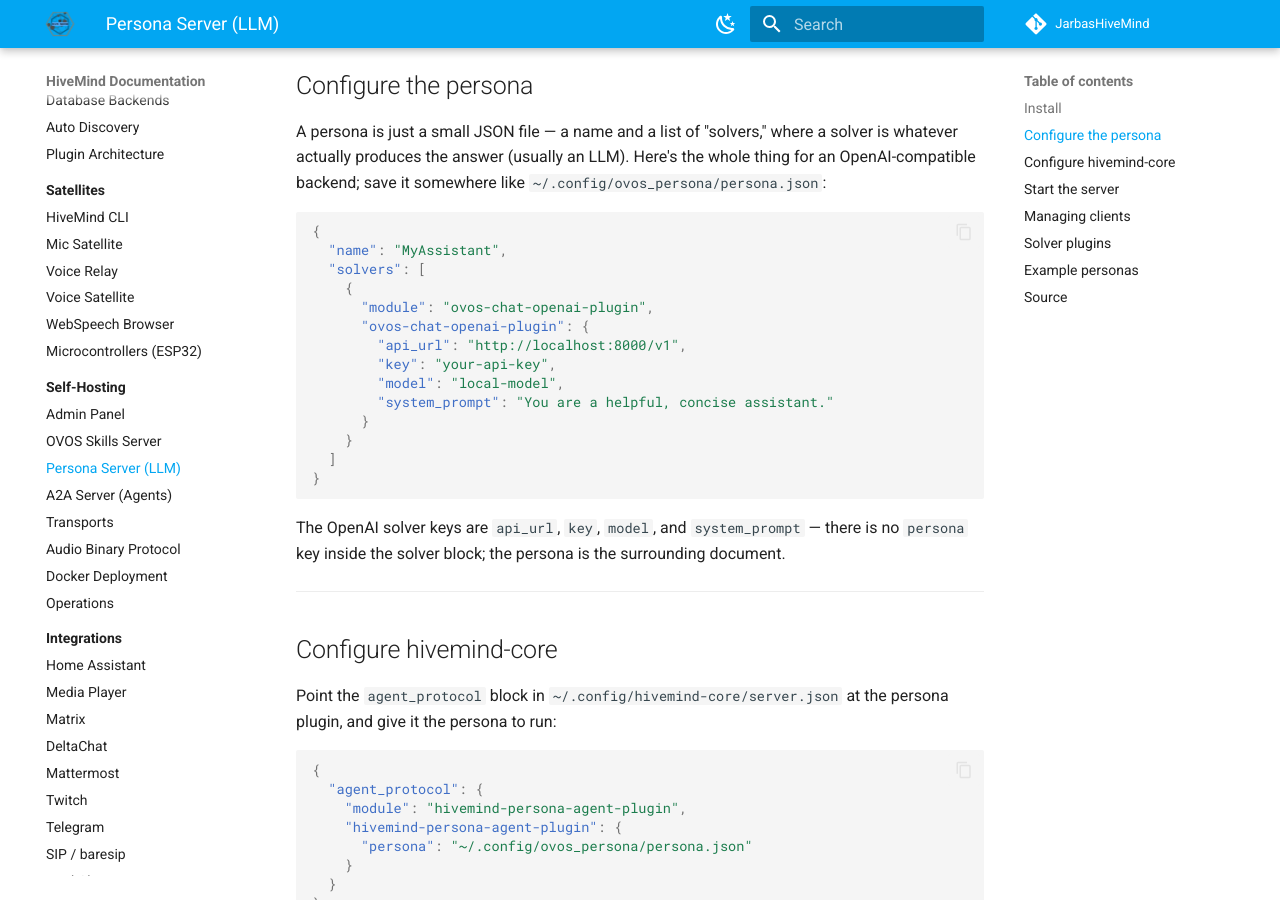
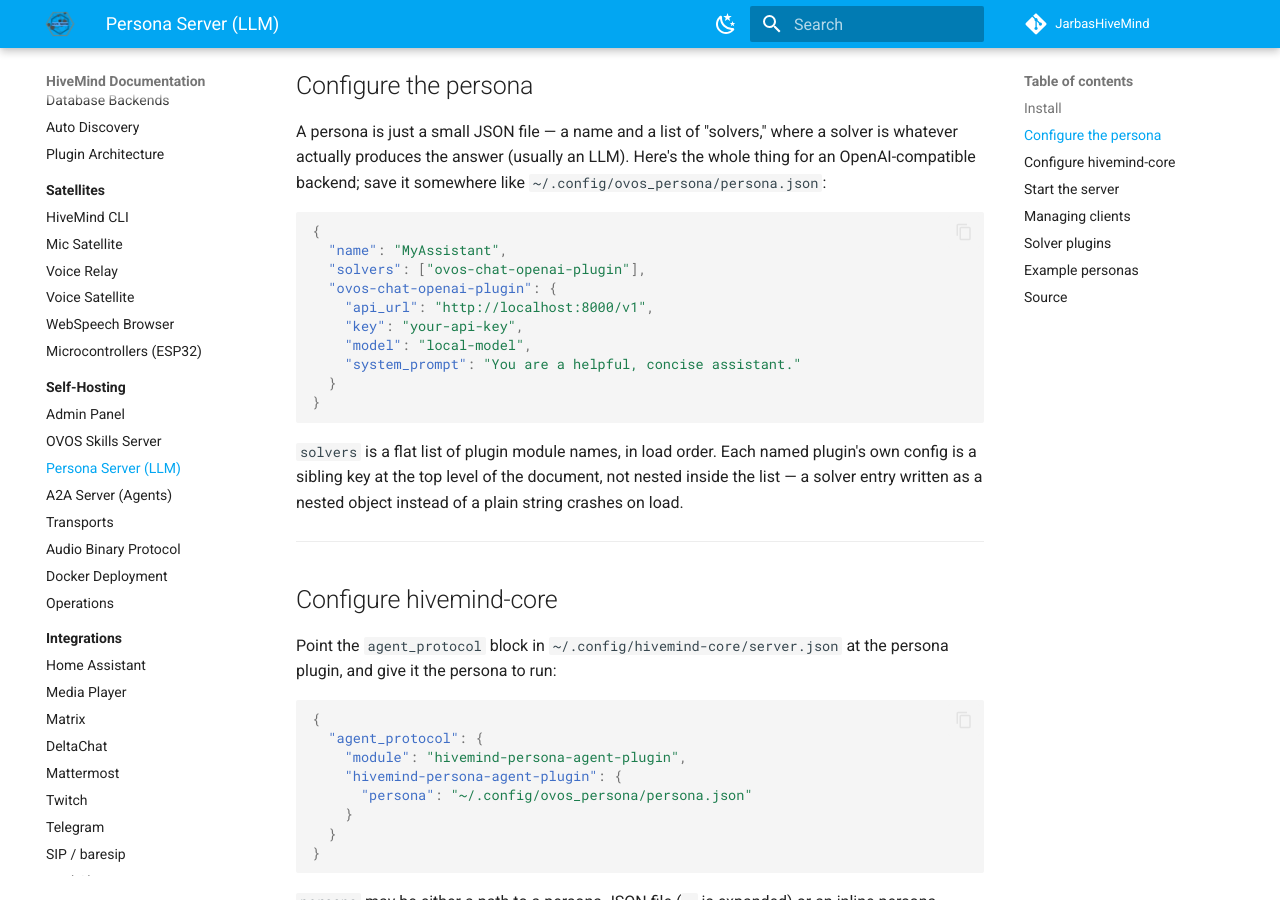
Before and after one commit to JarbasHiveMind/HiveMind-community-docs, an MkDocs documentation site: the page built from docs/server/persona-server.md, in a window 1280 px wide and 900 px high, scrolled down 974 px. Built offline with MkDocs 1.6.1 and Material for MkDocs 9.7.7, drawn with Linux system fonts in a browser that asks for light colours; some of the changed text lies outside the part shown.

Commit message:
fix: persona JSON schema was wrong (would crash on load); matrix.md permission gap
persona-server.md's three worked examples nested each solver's config
as {"module": ..., "<name>": {...}} inside the solvers list.
ovos-persona's Persona.__init__ requires solvers to be a flat list of
plugin-name strings, with each plugin's config as a sibling top-level
key — the documented shape raises TypeError: unhashable type: 'dict'
at persona load time. Fixed all three examples to the real shape,
matching ovos-persona's own README.

matrix.md's Permissions section only granted "speak", missing
"recognizer_loop:utterance" — same gap already found and fixed on
hackchat.md/voice-relay.md. Traced through ovos-solver-hivemind-plugin
(used internally via HiveMindSolver.get_spoken_answer) confirming it
emits a bare recognizer_loop:utterance mycroft message that needs the
grant.

Co-Authored-By: Claude Fable 5 <noreply@anthropic.com>

````diff
--- a/docs/server/persona-server.md
+++ b/docs/server/persona-server.md
@@ -46,22 +46,19 @@ OpenAI-compatible backend; save it somewhere like `~/.config/ovos_persona/person
 ```json
 {
   "name": "MyAssistant",
-  "solvers": [
-    {
-      "module": "ovos-chat-openai-plugin",
-      "ovos-chat-openai-plugin": {
-        "api_url": "http://localhost:8000/v1",
-        "key": "your-api-key",
-        "model": "local-model",
-        "system_prompt": "You are a helpful, concise assistant."
-      }
-    }
-  ]
+  "solvers": ["ovos-chat-openai-plugin"],
+  "ovos-chat-openai-plugin": {
+    "api_url": "http://localhost:8000/v1",
+    "key": "your-api-key",
+    "model": "local-model",
+    "system_prompt": "You are a helpful, concise assistant."
+  }
 }
 ```
 
-The OpenAI solver keys are `api_url`, `key`, `model`, and `system_prompt` — there is no
-`persona` key inside the solver block; the persona is the surrounding document.
+`solvers` is a flat list of plugin module names, in load order. Each named plugin's own
+config is a sibling key at the top level of the document, not nested inside the list — a
+solver entry written as a nested object instead of a plain string crashes on load.
 
 ---
 
````
Also changed, not shown: other parts of docs/server/persona-server.md (+14 -22 lines), docs/integrations/matrix.md (+5 -2 lines).
